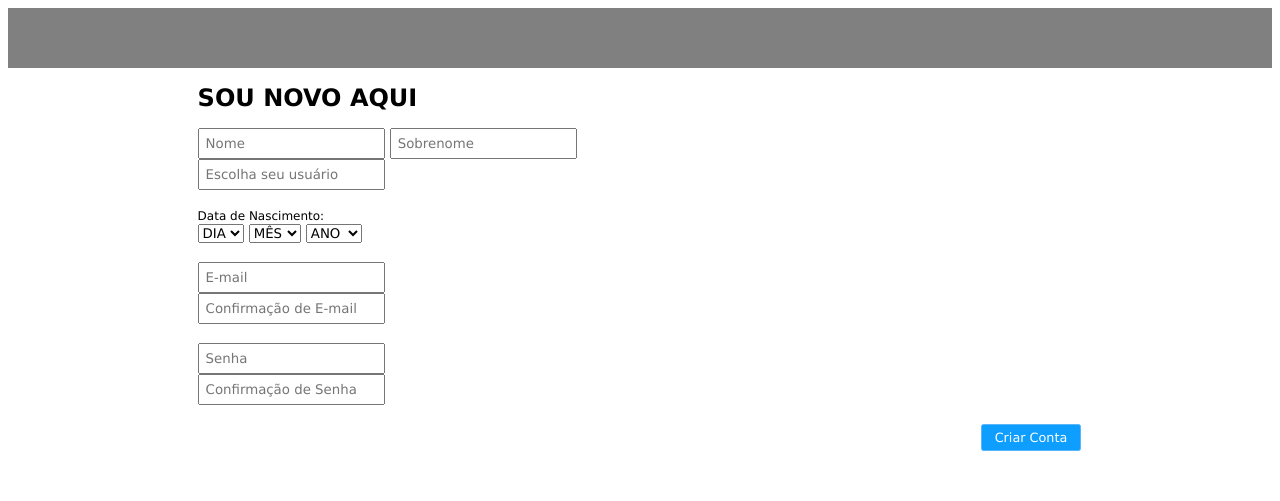
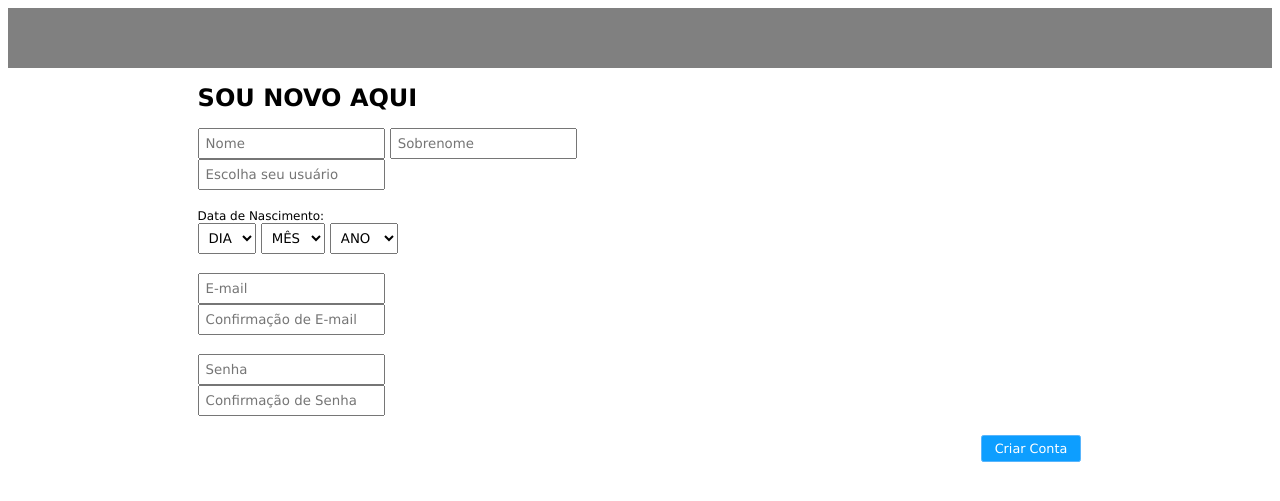
Before and after one commit to RafaelSAlmeida/projetoWEB, a PHP site: page /cadastro_usuario.php in a window 1280 px wide. Shown: the top 501 px of the page. Run offline with PHP 8.4, Linux system fonts and the light colour scheme; data that the repository does not hold is empty.

```diff
--- a/css/geral.css
+++ b/css/geral.css
@@ -8,13 +8,10 @@
 *{
     font-family: Verdana,Arial,sans-serif;
 }
-input[type="text"]{
+input[type="text"],input[type="password"],select{
     padding:6px 6px;
 }
 
-input[type="password"]{
-    padding:6px 6px;
-}
 h1{
     font-size:24px;
 }
--- a/index.php
+++ b/index.php
@@ -77,7 +77,6 @@ include('php/autoload.php');
                             async:false,
                             success:function(data){
                                 if(data=="sucesso"){
-                                    alert("BEM-VINDO");
                                     window.location = 'perfil.php?u=';
                                 }else if(data=="erro"){
                                     alert("Login ou senha Inválido");
```
